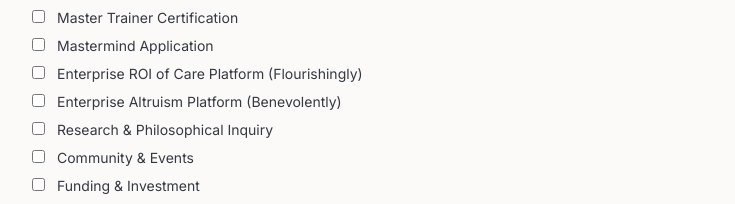
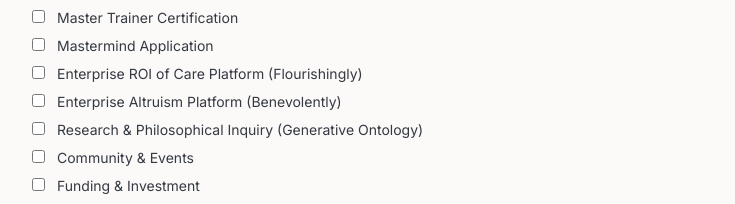
Before and after one commit to compassion2/GO-Marketing-Production-v260510, a React (Vite) app: page /Connect in a window 1280 px wide. Shown: the part 1086-1290 px from the top of the page, without its empty margins (184-919 px from the left). Built offline with nearby package versions, Linux system fonts and the light colour scheme; no server answers; a web font is replaced by a local one.

Commit message:
File changes

```diff
--- a/src/pages/Connect.jsx
+++ b/src/pages/Connect.jsx
@@ -27,7 +27,7 @@ const interestOptions = [
   "Mastermind Application",
   "Enterprise ROI of Care Platform (Flourishingly)",
   "Enterprise Altruism Platform (Benevolently)",
-  "Research & Philosophical Inquiry",
+  "Research & Philosophical Inquiry (Generative Ontology)",
   "Community & Events",
   "Funding & Investment",
   "Speaking & Thought Leadership"
```
